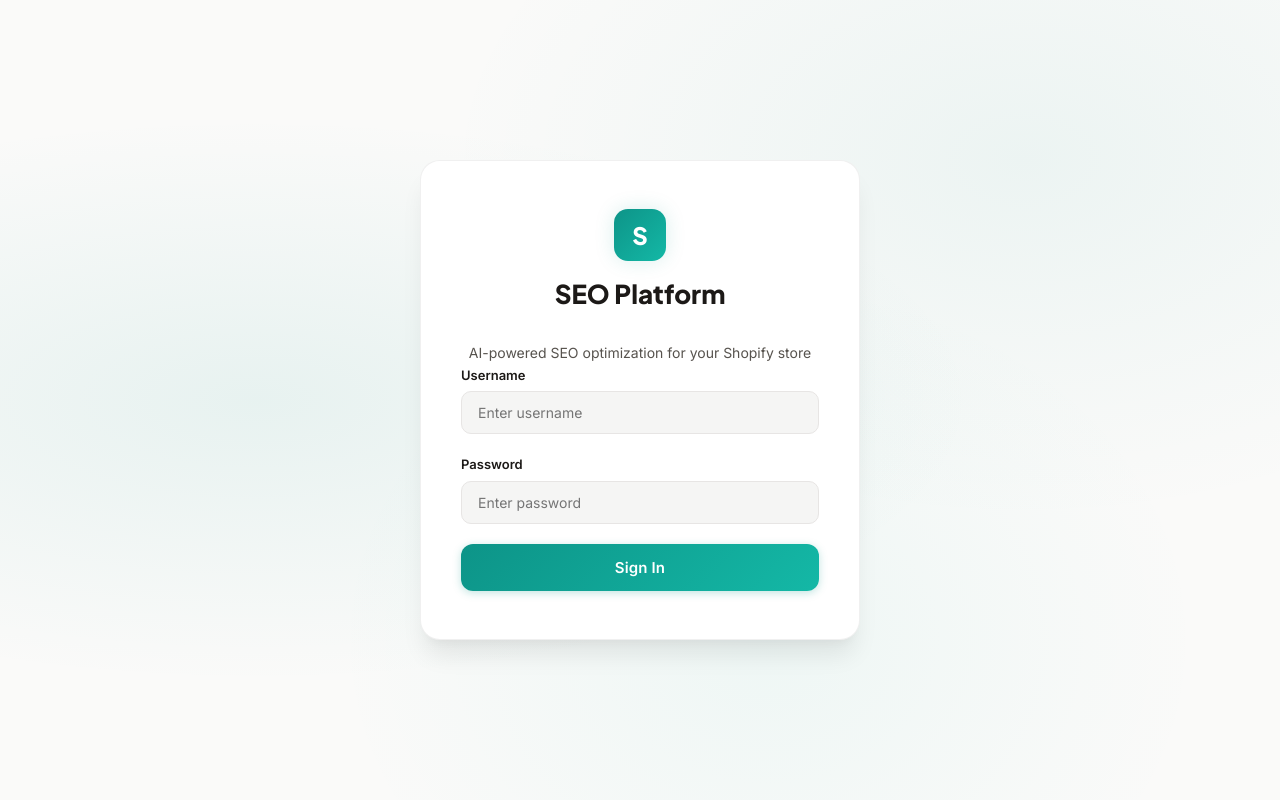
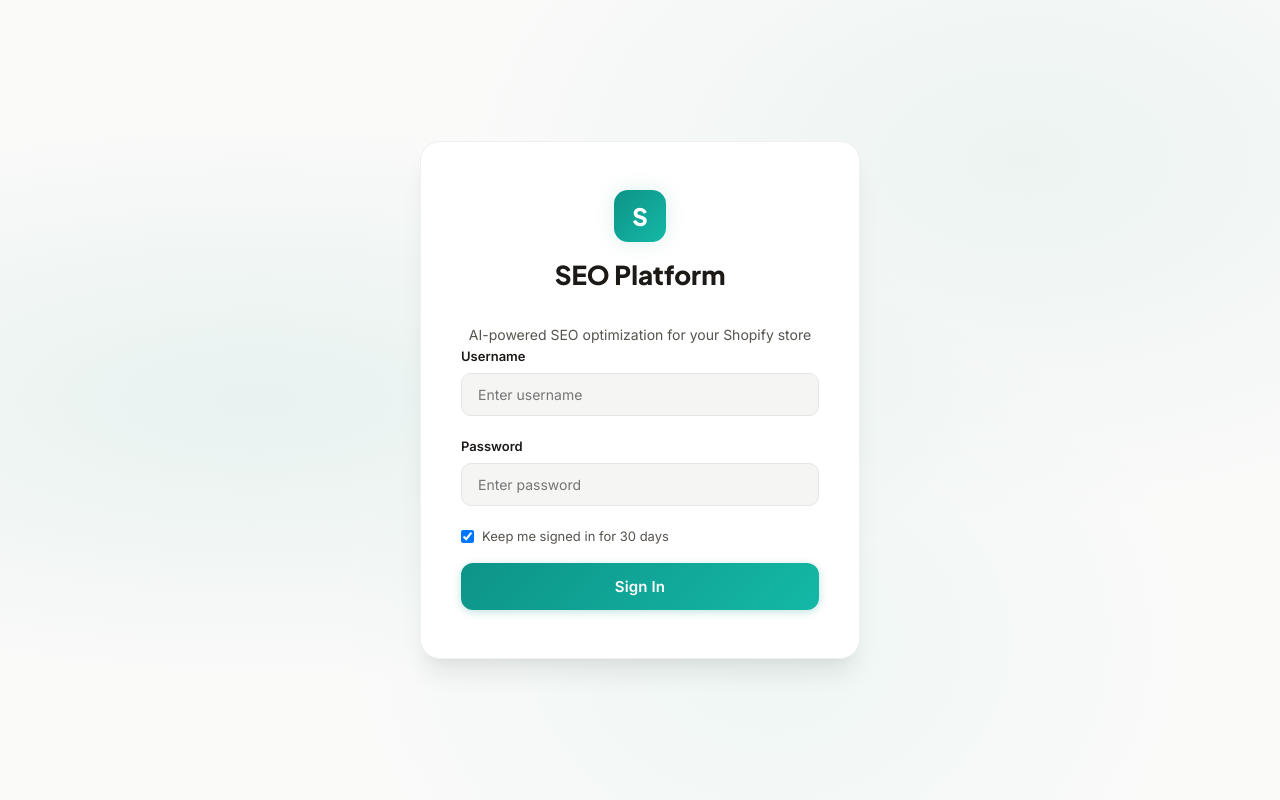
Before and after one commit to ruolez/shopify-seo, a Flask app: page /login in a window 1280 px wide. Run offline with Flask 3, Linux system fonts and the light colour scheme.

Commit message:
feat(auth): add optional 30-day rolling 'keep me signed in' session

```diff
--- a/app/main.py
+++ b/app/main.py
@@ -1,5 +1,6 @@
 import logging
 import sys
+from datetime import timedelta
 
 from flask import Flask, jsonify, redirect, request, session, url_for
 from werkzeug.middleware.proxy_fix import ProxyFix
@@ -37,6 +38,9 @@ from app.routes.ai_seo_routes import ai_seo_bp
 
 app = Flask(__name__)
 app.secret_key = SECRET_KEY
+# Applies only to sessions marked permanent ("Keep me signed in" at login);
+# refreshed on each request, so it's a rolling 30-day window.
+app.permanent_session_lifetime = timedelta(days=30)
 app.wsgi_app = ProxyFix(app.wsgi_app, x_for=1, x_proto=1, x_host=1, x_port=1)
 
 app.register_blueprint(auth_bp)
--- a/app/routes/auth_routes.py
+++ b/app/routes/auth_routes.py
@@ -31,6 +31,9 @@ def login():
 
     session["user_id"] = user["id"]
     session["username"] = user["username"]
+    # "Keep me signed in": persistent 30-day rolling cookie; otherwise the
+    # session ends when the browser does (previous behavior).
+    session.permanent = bool(data.get("remember"))
     return jsonify({"ok": True})
 
 
--- a/app/templates/login.html
+++ b/app/templates/login.html
@@ -23,6 +23,10 @@
                     <label for="password">Password</label>
                     <input type="password" id="password" class="form-control" placeholder="Enter password" autocomplete="current-password" required>
                 </div>
+                <label style="display: flex; align-items: center; gap: 8px; font-size: 13px; margin-bottom: 16px; cursor: pointer; color: var(--on-surface-secondary);">
+                    <input type="checkbox" id="remember-me" checked>
+                    Keep me signed in for 30 days
+                </label>
                 <button type="submit" class="btn btn-primary">Sign In</button>
             </form>
         </div>
@@ -36,9 +40,10 @@
             const password = document.getElementById('password').value;
 
             try {
+                const remember = document.getElementById('remember-me').checked;
                 await apiRequest('/api/login', {
                     method: 'POST',
-                    body: { username, password }
+                    body: { username, password, remember }
                 });
                 window.location.href = '/';
             } catch (err) {
```
